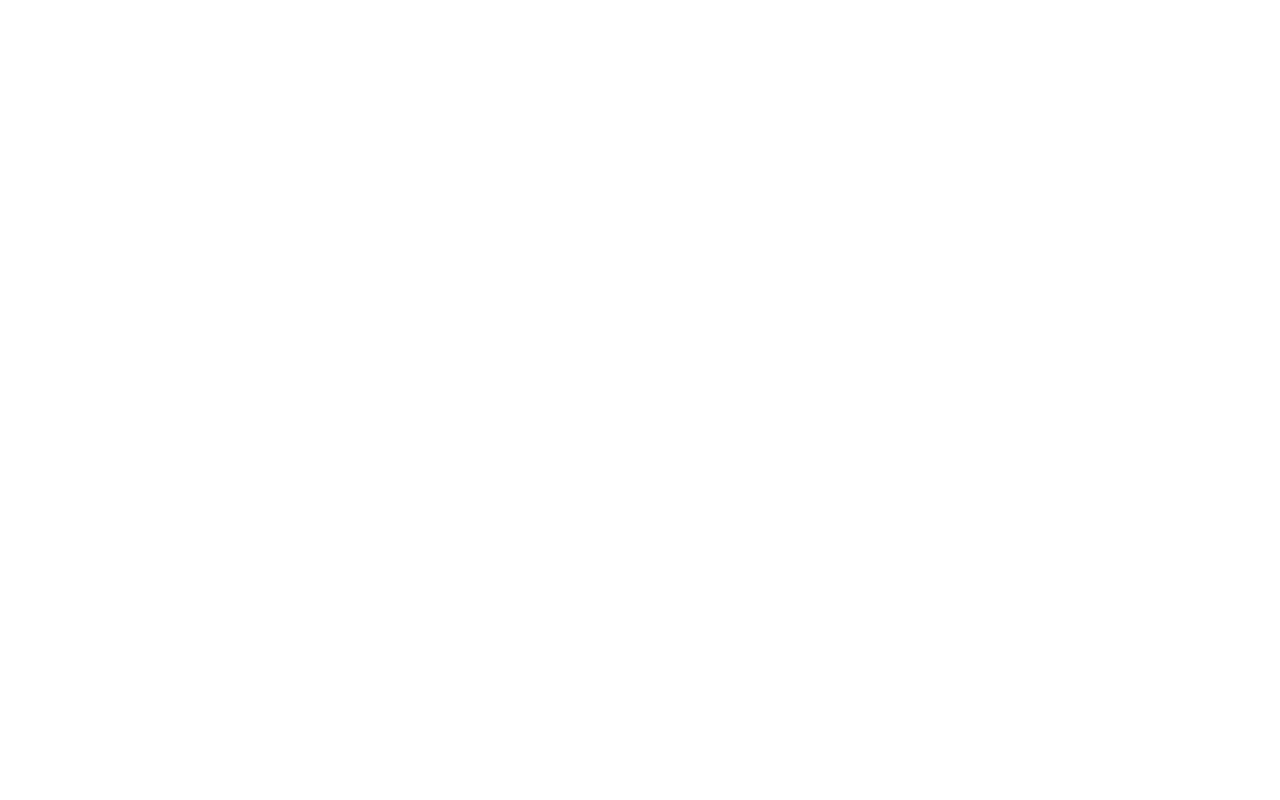
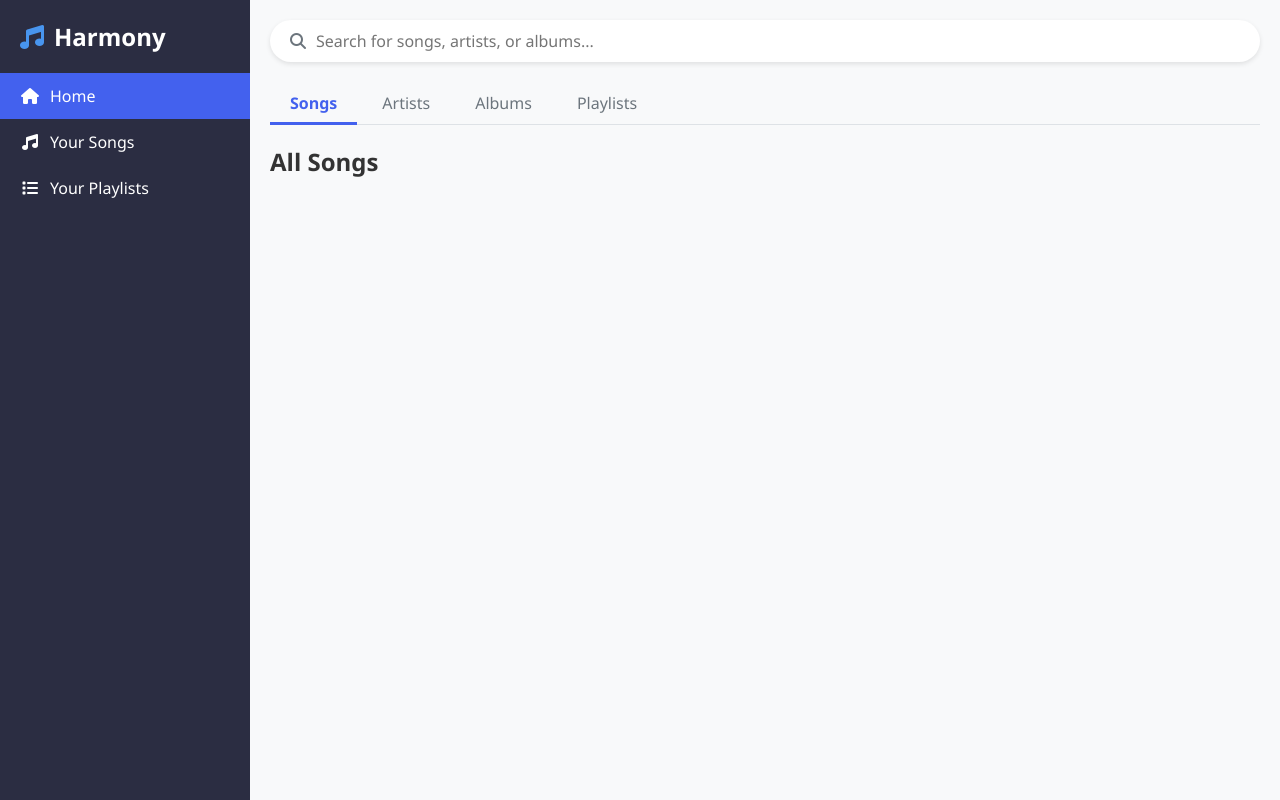
Before and after one commit to emanndev/lab5, a plain HTML site: page index.html in a window 1280 px wide. Drawn offline with Linux system fonts and the light colour scheme.

Commit message:
Implement 1st Phase of UI Interface

```diff
--- a/css/style.css
+++ b/css/style.css
@@ -0,0 +1,160 @@
+:root {
+    --primary-color: #4361ee;
+    --secondary-color: #3f37c9;
+    --accent-color: #4895ef;
+    --dark-color: #2b2d42;
+    --light-color: #f8f9fa;
+    --text-color: #333;
+    --text-light: #6c757d;
+    --sidebar-width: 250px;
+    --player-height: 80px;
+}
+
+* {
+    margin: 0;
+    padding: 0;
+    box-sizing: border-box;
+    font-family: 'Segoe UI', Tahoma, Geneva, Verdana, sans-serif;
+}
+
+body {
+    background-color: var(--light-color);
+    color: var(--text-color);
+    overflow-x: hidden;
+}
+
+.app-container {
+    display: flex;
+    min-height: 100vh;
+    padding-bottom: var(--player-height);
+}
+
+/* Sidebar Styles */
+.sidebar {
+    width: var(--sidebar-width);
+    background-color: var(--dark-color);
+    color: white;
+    height: 100vh;
+    position: fixed;
+    padding: 20px 0;
+    transition: all 0.3s;
+    z-index: 100;
+}
+
+.logo {
+    display: flex;
+    align-items: center;
+    padding: 0 20px 20px;
+    font-size: 1.5rem;
+    font-weight: bold;
+}
+
+.logo i {
+    margin-right: 10px;
+    color: var(--accent-color);
+}
+
+.nav-menu {
+    list-style: none;
+}
+
+.nav-menu li {
+    padding: 12px 20px;
+    transition: background-color 0.2s;
+}
+
+.nav-menu li:hover {
+    background-color: rgba(255, 255, 255, 0.1);
+}
+
+.nav-menu li a {
+    color: white;
+    text-decoration: none;
+    display: flex;
+    align-items: center;
+}
+
+.nav-menu li i {
+    margin-right: 10px;
+    width: 20px;
+    text-align: center;
+}
+
+.nav-menu li.active {
+    background-color: var(--primary-color);
+}
+
+/* Main Content Styles */
+.main-content {
+    flex: 1;
+    margin-left: var(--sidebar-width);
+    padding: 20px;
+    transition: margin 0.3s;
+}
+
+.search-bar {
+    display: flex;
+    align-items: center;
+    background-color: white;
+    border-radius: 30px;
+    padding: 10px 20px;
+    margin-bottom: 20px;
+    box-shadow: 0 2px 5px rgba(0, 0, 0, 0.1);
+}
+
+.search-bar i {
+    color: var(--text-light);
+    margin-right: 10px;
+}
+
+.search-bar input {
+    border: none;
+    outline: none;
+    width: 100%;
+    font-size: 1rem;
+}
+
+.content-tabs {
+    display: flex;
+    margin-bottom: 20px;
+    border-bottom: 1px solid #dee2e6;
+}
+
+.tab-button {
+    padding: 10px 20px;
+    background: none;
+    border: none;
+    cursor: pointer;
+    font-size: 1rem;
+    color: var(--text-light);
+    position: relative;
+    margin-right: 5px;
+}
+
+.tab-button.active {
+    color: var(--primary-color);
+    font-weight: bold;
+}
+
+.tab-button.active::after {
+    content: '';
+    position: absolute;
+    bottom: -1px;
+    left: 0;
+    width: 100%;
+    height: 3px;
+    background-color: var(--primary-color);
+}
+
+.content-section {
+    margin-top: 20px;
+}
+
+.content-section h2 {
+    margin-bottom: 15px;
+    font-size: 1.5rem;
+}
+
+.hidden {
+    display: none;
+}
--- a/index.html
+++ b/index.html
@@ -2,13 +2,100 @@
 <head>
     <meta charset="UTF-8">
     <meta name="viewport" content="width=device-width, initial-scale=1.0">
-    <title>Sonic Player</title>
+    <title>Sonic Music Player</title>
+    <link rel="stylesheet" href="https://cdnjs.cloudflare.com/ajax/libs/font-awesome/6.4.0/css/all.min.css">
     <link rel="stylesheet" href="css/style.css">
 </head>
 <body>
 
+        <div class="app-container">
+            <!-- Sidebar Navigation -->
+            <nav class="sidebar">
+                <div class="logo">
+                    <i class="fas fa-music"></i>
+                    <span>Harmony</span>
+                </div>
+                <ul class="nav-menu">
+                    <li class="active"><a href="#"><i class="fas fa-home"></i> Home</a></li>
+                    <li><a href="songs.html"><i class="fas fa-music"></i> Your Songs</a></li>
+                    <li><a href="playlists.html"><i class="fas fa-list"></i> Your Playlists</a></li>
+                </ul>
+            </nav>
+
+            <!-- Main Content Area -->
+            <main class="main-content">
+
+                <div class="search-bar">
+                    <i class="fas fa-search"></i>
+                    <input type="text" placeholder="Search for songs, artists, or albums...">
+                </div>
+
+                <!-- Content Tabs -->
+                <div class="content-tabs">
+                    <button class="tab-button active" data-tab="songs">Songs</button>
+                    <button class="tab-button" data-tab="artists">Artists</button>
+                    <button class="tab-button" data-tab="albums">Albums</button>
+                    <button class="tab-button" data-tab="playlists">Playlists</button>
+                </div>
 
 
+                <div class="content-section" id="songs-tab">
+                    <h2>All Songs</h2>
+                    <div class="song-list">
+                        <!-- Songs will be dynamically inserted here -->
+                    </div>
+                </div>
+
+                <div class="content-section hidden" id="artists-tab">
+                    <h2>Artists</h2>
+                    <div class="artist-grid">
+                        <!-- Artists will be dynamically inserted here -->
+                    </div>
+                </div>
+
+                <div class="content-section hidden" id="albums-tab">
+                    <h2>Albums</h2>
+                    <div class="album-grid">
+                        <!-- Albums will be dynamically inserted here -->
+                    </div>
+                </div>
+
+                <div class="content-section hidden" id="playlists-tab">
+                    <h2>Playlists</h2>
+                    <div class="playlist-grid">
+                        <!-- Playlists will be dynamically inserted here -->
+                    </div>
+                </div>
+            </main>
+        </div>
+
+
+        <div class="player-controls-bar hidden">
+            <div class="player-info">
+                <img src="assets/default-cover.jpg" alt="Album Cover" class="mini-cover">
+                <div class="track-details">
+                    <h4 class="track-title">No track selected</h4>
+                    <p class="track-artist">Unknown artist</p>
+                </div>
+            </div>
+            <div class="player-center-controls">
+                <button class="control-btn shuffle-btn"><i class="fas fa-random"></i></button>
+                <button class="control-btn prev-btn"><i class="fas fa-step-backward"></i></button>
+                <!-- <button class="control-btn play-btn"><i class="fas fa-play"></i></button> -->
+                <button class="control-btn play-btn"><i class="fas fa-play"></i> </button>
+                <button class="control-btn next-btn"><i class="fas fa-step-forward"></i></button>
+                <button class="control-btn repeat-btn"><i class="fas fa-redo"></i></button>
+            </div>
+            <div class="player-progress">
+                <span class="current-time">0:00</span>
+                <input type="range" class="progress-bar" min="0" max="100" value="0">
+                <span class="duration">0:00</span>
+            </div>
+            <div class="player-volume">
+                <button class="volume-btn"><i class="fas fa-volume-up"></i></button>
+                <input type="range" class="volume-slider" min="0" max="1" step="0.01" value="0.7">
+            </div>
+        </div>
 
 
     <script type="module" src="js/script.js"></script>
```
